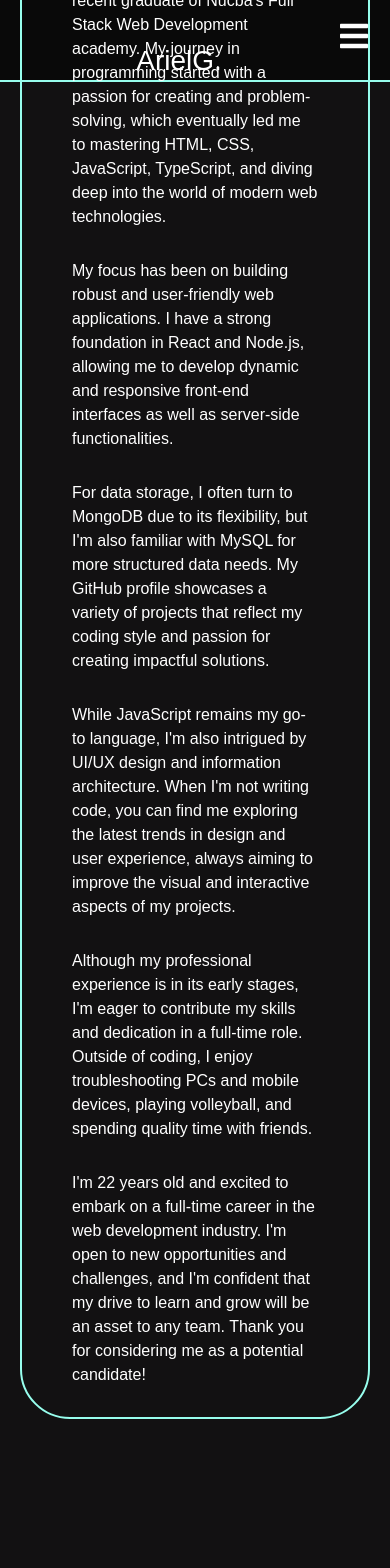
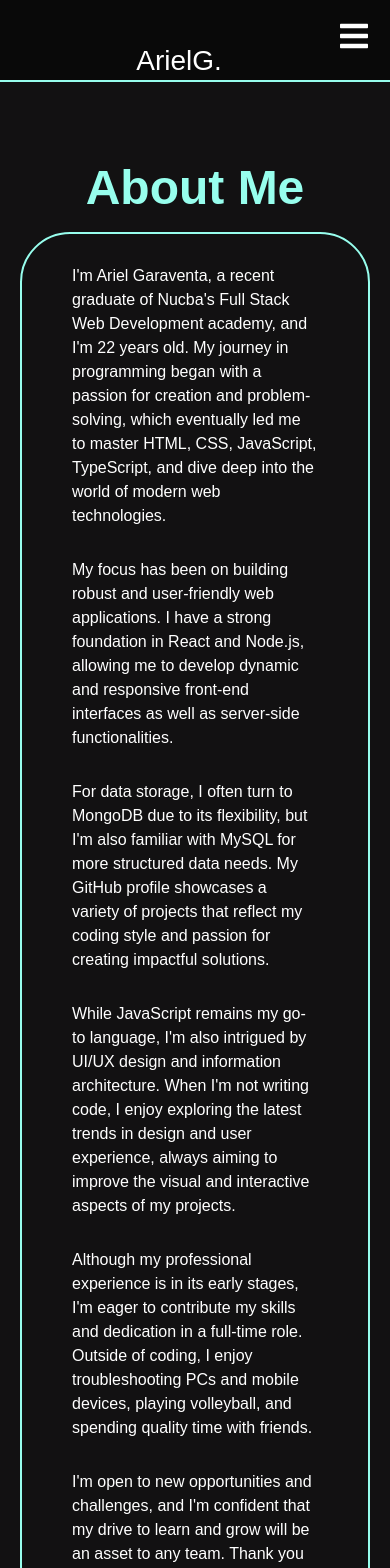
Before and after one commit to ArielGarav/ArielGaraventa, a React (Vite) app: page /About in a window 390 px wide. Shown: the top 1568 px of the page. Before the commit the page ends 1419 px from the top, so only its background shows below. Built offline with nearby package versions, Linux system fonts and the light colour scheme.

Commit message:
cambios componente About Responsive

```diff
--- a/src/Componentes/About/About.jsx
+++ b/src/Componentes/About/About.jsx
@@ -10,14 +10,13 @@ const AboutMe = () => {
   return (
     <AboutTotalContainer>
       <AboutTitle>About Me</AboutTitle>
-
       <AboutContainer>
         <AboutParrafo>
-          Hello! I'm Ariel Garaventa, a recent graduate of Nucba's Full Stack
-          Web Development academy. My journey in programming started with a
-          passion for creating and problem-solving, which eventually led me to
-          mastering HTML, CSS, JavaScript, TypeScript, and diving deep into the
-          world of modern web technologies.
+          I'm Ariel Garaventa, a recent graduate of Nucba's Full Stack Web
+          Development academy, and I'm 22 years old. My journey in programming
+          began with a passion for creation and problem-solving, which
+          eventually led me to master HTML, CSS, JavaScript, TypeScript, and
+          dive deep into the world of modern web technologies.
         </AboutParrafo>
         <AboutParrafo>
           My focus has been on building robust and user-friendly web
@@ -34,9 +33,9 @@ const AboutMe = () => {
         <AboutParrafo>
           While JavaScript remains my go-to language, I'm also intrigued by
           UI/UX design and information architecture. When I'm not writing code,
-          you can find me exploring the latest trends in design and user
-          experience, always aiming to improve the visual and interactive
-          aspects of my projects.
+          I enjoy exploring the latest trends in design and user experience,
+          always aiming to improve the visual and interactive aspects of my
+          projects.
         </AboutParrafo>
         <AboutParrafo>
           Although my professional experience is in its early stages, I'm eager
@@ -45,11 +44,9 @@ const AboutMe = () => {
           volleyball, and spending quality time with friends.
         </AboutParrafo>
         <AboutParrafo>
-          I'm 22 years old and excited to embark on a full-time career in the
-          web development industry. I'm open to new opportunities and
-          challenges, and I'm confident that my drive to learn and grow will be
-          an asset to any team. Thank you for considering me as a potential
-          candidate!
+          I'm open to new opportunities and challenges, and I'm confident that
+          my drive to learn and grow will be an asset to any team. Thank you for
+          considering me as a potential candidate!
         </AboutParrafo>
       </AboutContainer>
     </AboutTotalContainer>
--- a/src/Componentes/About/AboutStyles.js
+++ b/src/Componentes/About/AboutStyles.js
@@ -4,7 +4,6 @@ export const AboutTotalContainer = styled.div`
   justify-content: center;
   align-items: center;
   flex-direction: column;
-  height: 85vh;
 `;
 export const AboutContainer = styled.div`
   border: 2px solid #97feed;
@@ -24,9 +23,7 @@ export const AboutTitle = styled.h1`
   font-size: 3rem;
   font-weight: bold;
   margin-bottom: 0.5rem;
-  @media (max-width: 1621px) {
-    margin-top: 350px;
-  }
+  margin-top: 50px;
 `;
 export const AboutParrafo = styled.p`
   color: white;
```
